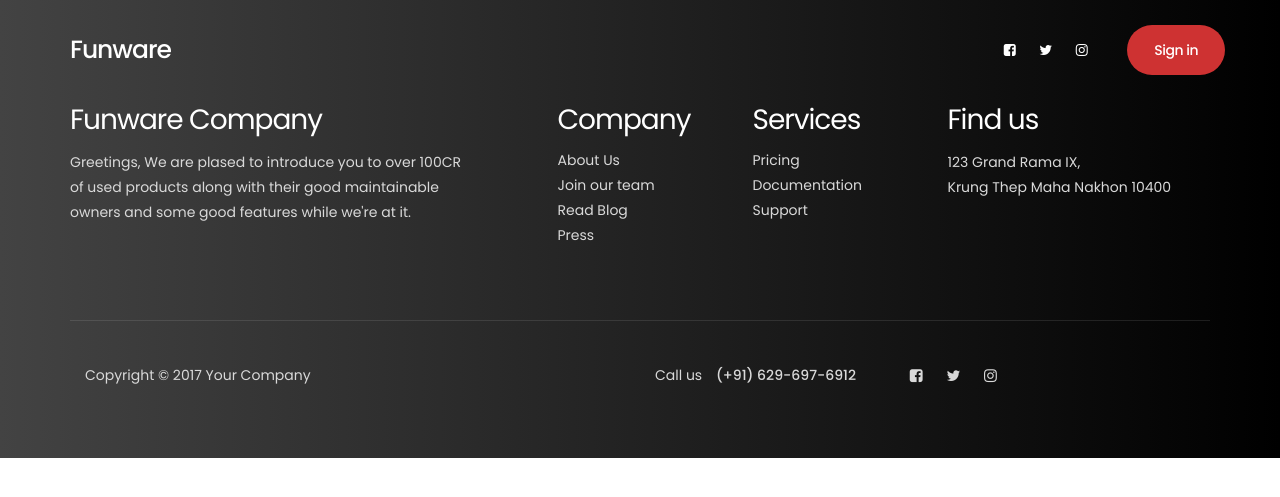
After one commit to akramongitnp/funware, a Django app: page /index in a window 1280 px wide. The commit adds this page. Shown: the top 497 px of the page. Run offline with Django 4.2, Linux system fonts and the light colour scheme; some libraries are stand-ins or nearby versions.

```diff
--- a/User/urls.py
+++ b/User/urls.py
@@ -1,3 +1,4 @@
+from unicodedata import name
 from django import views
 from django.contrib import admin
 from django.urls import path
@@ -8,4 +9,5 @@ urlpatterns = [
     path('signin', views.signin, name='signin'),
     path('signup', views.signup, name='signup'),
     path('signout', views.signout, name='signout'),
+    path('index', views.index, name='index'),
 ]
--- a/User/views.py
+++ b/User/views.py
@@ -2,6 +2,7 @@ from pyexpat.errors import messages
 from django.shortcuts import redirect, render
 from django.contrib.auth.models import User
 from django.contrib.auth import authenticate, login, logout
+from django.http import HttpResponseRedirect
 
 def home(request):
     return render(request, 'home.html')
@@ -43,6 +44,9 @@ def signin(request):
 
     return render(request, 'signin.html')
 
+def index(request):
+    return render(request, 'index.html')
+
 def signout(request):
     logout(request)
     return redirect('/')
--- a/template/home.html
+++ b/template/home.html
@@ -53,7 +53,6 @@ http://www.templatemo.com/tm-509-hydro
                          <li><a href="#home" class="smoothScroll">Home</a></li>
                          <li><a href="#about" class="smoothScroll">About</a></li>
                          <li><a href="#blog" class="smoothScroll">Blog</a></li>
-                         <li><a href="#work" class="smoothScroll">Our Work</a></li>
                          <li><a href="#contact" class="smoothScroll">Contacts</a></li>
                     </ul>
 
@@ -62,7 +61,7 @@ http://www.templatemo.com/tm-509-hydro
                          <li><a href="#"><i class="fa fa-twitter"></i></a></li>
                          <li><a href="#"><i class="fa fa-instagram"></i></a></li>
                          {% if user.is_authenticated %}
-                         <li class="section-btn"><a href="/signout">Hello {{ fname }}</a></li>
+                         <li class="section-btn"><a href="/signout">Hello {{ request.user.first_name }}</a></li>
                          {% else %}
                          <li class="section-btn"><a href="/signin">Sign in / Join</a></li>
                          {% endif %}
@@ -83,7 +82,7 @@ http://www.templatemo.com/tm-509-hydro
                     <div class="col-md-6 col-sm-12">
                          <div class="home-info">
                               <h1>We make dream come true for all people.</h1>
-                              <a href="#about" class="btn section-btn smoothScroll">Start Exploring</a>
+                              <a href="/index" class="btn section-btn smoothScroll">Start Exploring</a>
                               <span>
                                    CALL US (+91) 6296-976-912
                                    <small>For any inquiry</small>
--- /dev/null
+++ b/template/index.html
@@ -0,0 +1,205 @@
+{% load static %}
+<!DOCTYPE html>
+<html lang="en">
+<head>
+
+     <title>Feed | Freeware</title>
+<!--
+Hydro Template
+http://www.templatemo.com/tm-509-hydro
+-->
+     <meta charset="UTF-8">
+     <meta http-equiv="X-UA-Compatible" content="IE=Edge">
+     <meta name="description" content="">
+     <meta name="keywords" content="">
+     <meta name="author" content="">
+     <meta name="viewport" content="width=device-width, initial-scale=1, maximum-scale=1">
+
+     <link rel="stylesheet" href="{% static 'css/bootstrap.min.css' %}">
+     <link rel="stylesheet" href="{% static 'css/magnific-popup.css' %}">
+     <link rel="stylesheet" href="{% static 'css/font-awesome.min.css' %}">
+
+     <!-- MAIN CSS -->
+     <link rel="stylesheet" href="{% static 'css/templatemo-style.css' %}">
+</head>
+<body>
+
+     <!-- PRE LOADER -->
+     <section class="preloader">
+          <div class="spinner">
+               <span class="spinner-rotate"></span>
+          </div>
+     </section>
+
+
+     <!-- MENU -->
+     <section class="navbar custom-navbar navbar-fixed-top" role="navigation">
+          <div class="container">
+
+               <div class="navbar-header">
+                    <button class="navbar-toggle" data-toggle="collapse" data-target=".navbar-collapse">
+                         <span class="icon icon-bar"></span>
+                         <span class="icon icon-bar"></span>
+                         <span class="icon icon-bar"></span>
+                    </button>
+
+                    <!-- lOGO TEXT HERE -->
+                    <a href="index.html" class="navbar-brand">Funware</a>
+               </div>
+
+               <!-- MENU LINKS -->
+               <div class="collapse navbar-collapse">
+                    <ul class="nav navbar-nav navbar-right">
+                         <li><a href="#"><i class="fa fa-facebook-square"></i></a></li>
+                         <li><a href="#"><i class="fa fa-twitter"></i></a></li>
+                         <li><a href="#"><i class="fa fa-instagram"></i></a></li>
+                         {% if user.is_authenticated %}
+                         <li class="section-btn"><a href="/signout">Hello {{ request.user.first_name }}</a></li>
+                         {% else %}
+                         <li class="section-btn"><a href="/signin">Sign in</a></li>
+                         {% endif %}
+                         <!-- data-toggle="modal" data-target="#modal-form" -->
+                    </ul>
+               </div>
+
+          </div>
+     </section>
+
+     <!-- ABOUT -->
+
+     <!-- CONTACT -->
+
+     <!-- FOOTER -->
+     <footer data-stellar-background-ratio="0.5">
+          <div class="container">
+               <div class="row">
+
+                    <div class="col-md-5 col-sm-12">
+                         <div class="footer-thumb footer-info">
+                              <h2>Funware Company</h2>
+                              <p>Greetings, We are plased to introduce you to over 100CR of used products along with their good maintainable owners and some good features while we're at it.  </p>
+                         </div>
+                    </div>
+
+                    <div class="col-md-2 col-sm-4">
+                         <div class="footer-thumb">
+                              <h2>Company</h2>
+                              <ul class="footer-link">
+                                   <li><a href="#">About Us</a></li>
+                                   <li><a href="#">Join our team</a></li>
+                                   <li><a href="#">Read Blog</a></li>
+                                   <li><a href="#">Press</a></li>
+                              </ul>
+                         </div>
+                    </div>
+
+                    <div class="col-md-2 col-sm-4">
+                         <div class="footer-thumb">
+                              <h2>Services</h2>
+                              <ul class="footer-link">
+                                   <li><a href="#">Pricing</a></li>
+                                   <li><a href="#">Documentation</a></li>
+                                   <li><a href="#">Support</a></li>
+                              </ul>
+                         </div>
+                    </div>
+
+                    <div class="col-md-3 col-sm-4">
+                         <div class="footer-thumb">
+                              <h2>Find us</h2>
+                              <p>123 Grand Rama IX, <br> Krung Thep Maha Nakhon 10400</p>
+                         </div>
+                    </div>
+
+                    <div class="col-md-12 col-sm-12">
+                         <div class="footer-bottom">
+                              <div class="col-md-6 col-sm-5">
+                                   <div class="copyright-text">
+                                        <p>Copyright &copy; 2017 Your Company</p>
+                                   </div>
+                              </div>
+                              <div class="col-md-6 col-sm-7">
+                                   <div class="phone-contact">
+                                        <p>Call us <span>(+91) 629-697-6912</span></p>
+                                   </div>
+                                   <ul class="social-icon">
+                                        <li><a href="https://www.facebook.com/templatemo" class="fa fa-facebook-square" attr="facebook icon"></a></li>
+                                        <li><a href="#" class="fa fa-twitter"></a></li>
+                                        <li><a href="#" class="fa fa-instagram"></a></li>
+                                   </ul>
+                              </div>
+                         </div>
+                    </div>
+
+               </div>
+          </div>
+     </footer>
+
+
+     <!-- MODAL -->
+     <section class="modal fade" id="modal-form" tabindex="-1" role="dialog" aria-labelledby="myModalLabel" aria-hidden="true">
+          <div class="modal-dialog modal-lg">
+               <div class="modal-content modal-popup">
+
+                    <div class="modal-header">
+                         <button type="button" class="close" data-dismiss="modal" aria-label="Close">
+                              <span aria-hidden="true">&times;</span>
+                         </button>
+                    </div>
+
+                    <div class="modal-body">
+                         <div class="container-fluid">
+                              <div class="row">
+
+                                   <div class="col-md-12 col-sm-12">
+                                        <div class="modal-title">
+                                             <h2>Hydro Co</h2>
+                                        </div>
+
+                                        <!-- NAV TABS -->
+                                        <ul class="nav nav-tabs" role="tablist">
+                                             <li class="active"><a href="#sign_up" aria-controls="sign_up" role="tab" data-toggle="tab">Create an account</a></li>
+                                             <li><a href="#sign_in" aria-controls="sign_in" role="tab" data-toggle="tab">Sign In</a></li>
+                                        </ul>
+
+                                        <!-- TAB PANES -->
+                                        <div class="tab-content">
+                                             <div role="tabpanel" class="tab-pane fade in active" id="sign_up">
+                                                  <form action="#" method="post">
+                                                       <input type="text" class="form-control" name="name" placeholder="Name" required>
+                                                       <input type="telephone" class="form-control" name="telephone" placeholder="Telephone" required>
+                                                       <input type="email" class="form-control" name="email" placeholder="Email" required>
+                                                       <input type="password" class="form-control" name="password" placeholder="Password" required>
+                                                       <input type="submit" class="form-control" name="submit" value="Submit Button">
+                                                  </form>
+                                             </div>
+
+                                             <div role="tabpanel" class="tab-pane fade in" id="sign_in">
+                                                  <form action="#" method="post">
+                                                       <input type="email" class="form-control" name="email" placeholder="Email" required>
+                                                       <input type="password" class="form-control" name="password" placeholder="Password" required>
+                                                       <input type="submit" class="form-control" name="submit" value="Submit Button">
+                                                       <a href="https://www.facebook.com/templatemo">Forgot your password?</a>
+                                                  </form>
+                                             </div>
+                                        </div>
+                                   </div>
+
+                              </div>
+                         </div>
+                    </div>
+
+               </div>
+          </div>
+     </section>
+
+     <!-- SCRIPTS -->
+     <script src="{% static 'js/jquery.js' %}"></script>
+     <script src="{% static 'js/bootstrap.min.js' %}"></script>
+     <script src="{% static 'js/jquery.stellar.min.js' %}"></script>
+     <script src="{% static 'js/jquery.magnific-popup.min.js' %}"></script>
+     <script src="{% static 'js/smoothscroll.js' %}"></script>
+     <script src="{% static 'js/custom.js' %}"></script>
+
+</body>
+</html>
```
Also changed, not shown: db.sqlite3.
